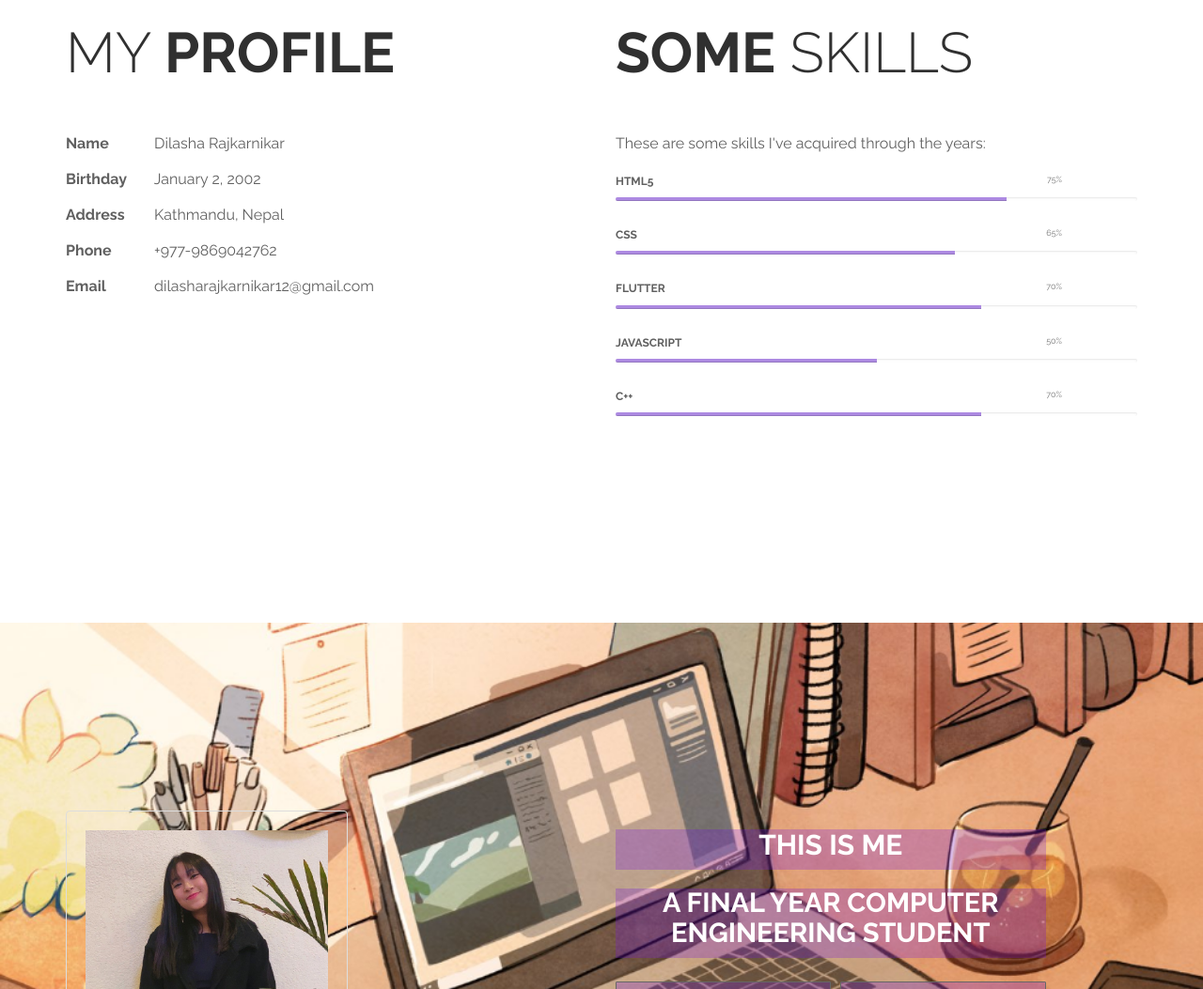
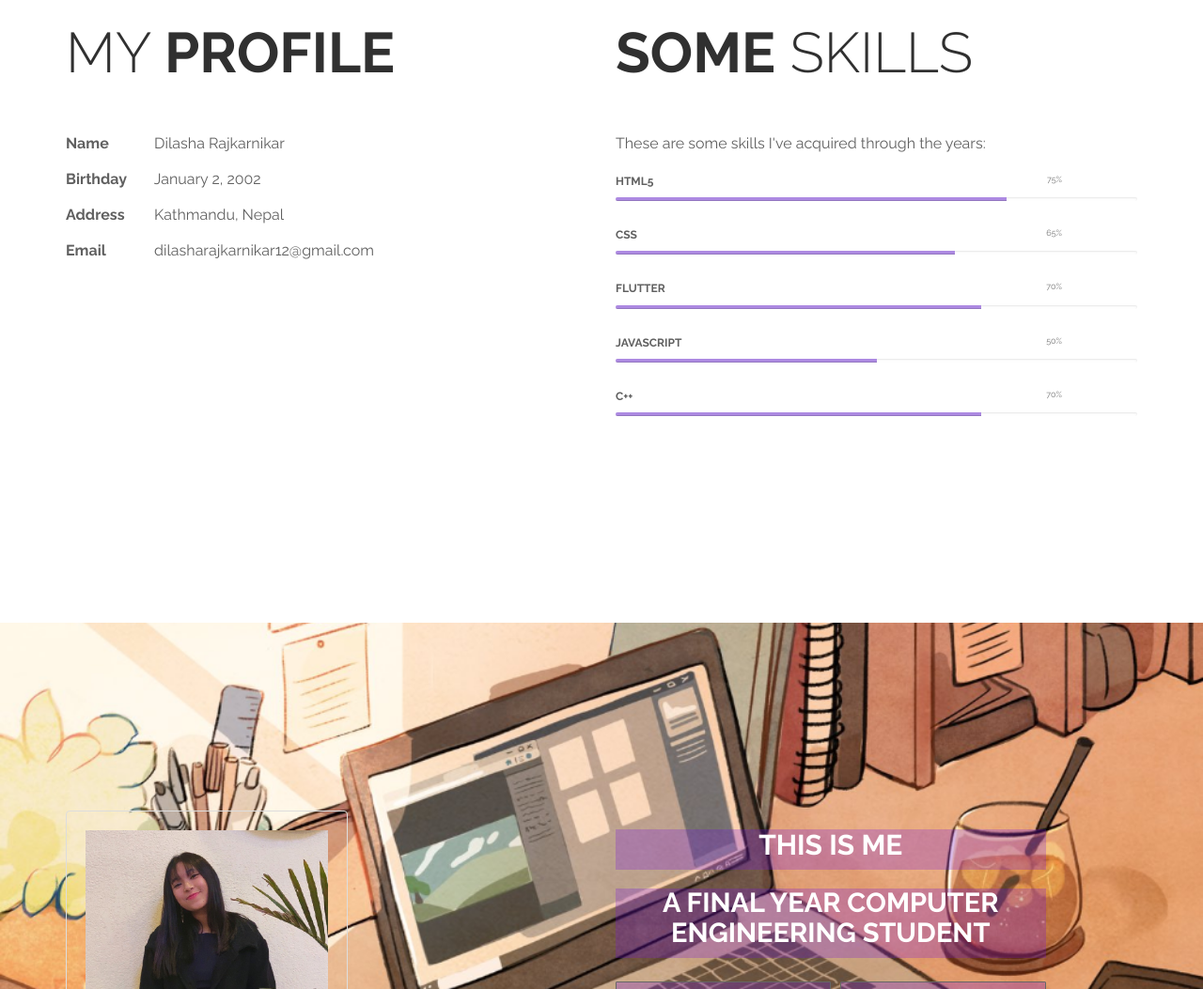
Before and after one commit to dils7/my-portfolio, a plain HTML site: page portfolio/index.html in a window 1280 px wide. Shown: the part 897-1950 px from the top of the page at 94% size. Drawn offline with Linux system fonts and the light colour scheme.

Commit message:
Update index.html

```diff
--- a/portfolio/index.html
+++ b/portfolio/index.html
@@ -82,7 +82,6 @@
 					<p><span class="info-label">Name</span> Dilasha Rajkarnikar</p>
 					<p><span class="info-label">Birthday</span> January 2, 2002</p>
 					<p><span class="info-label">Address</span> Kathmandu, Nepal</p>
-					<p><span class="info-label">Phone</span> +977-9869042762</p>
 					<p><span class="info-label">Email</span> dilasharajkarnikar12@gmail.com</p>
 				</div>
 				<div class="col-md-6 col-sm-6">
```
